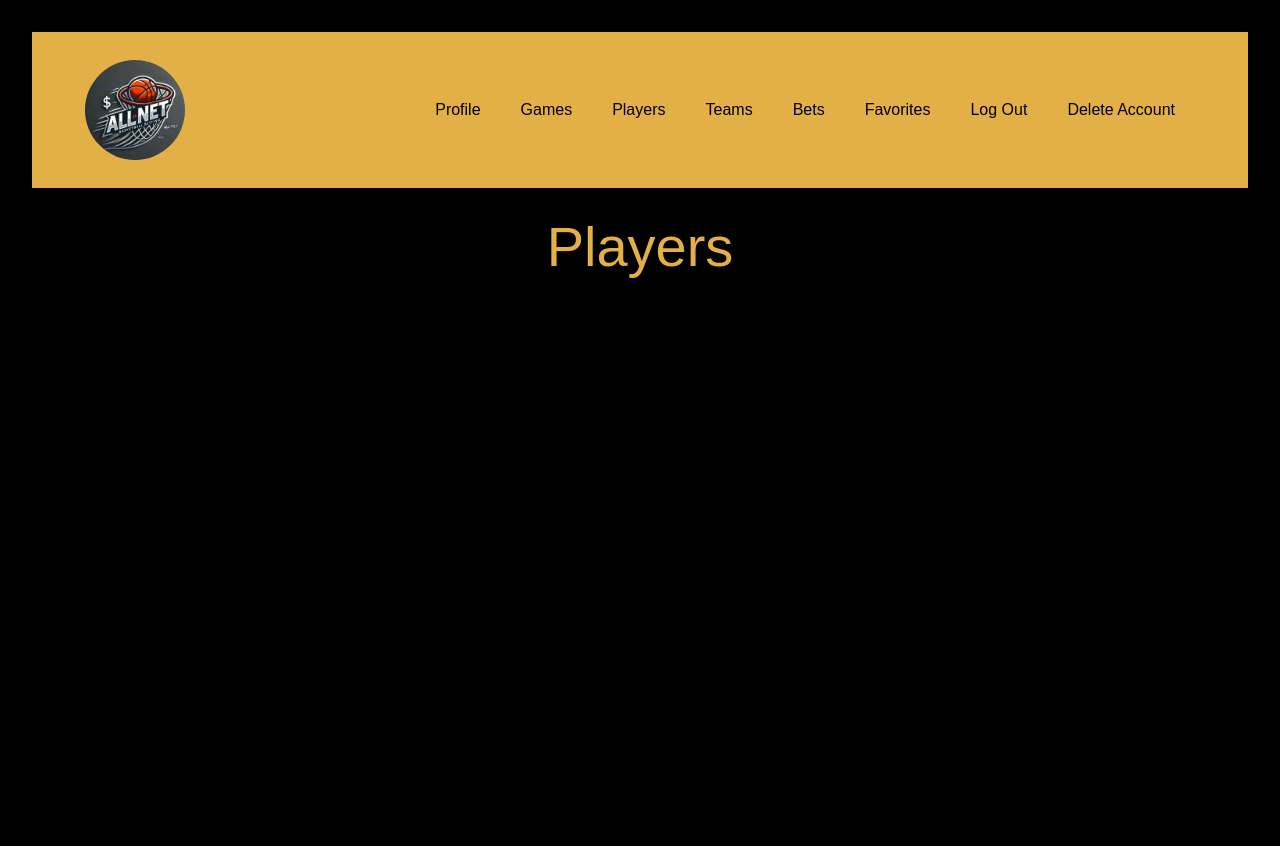
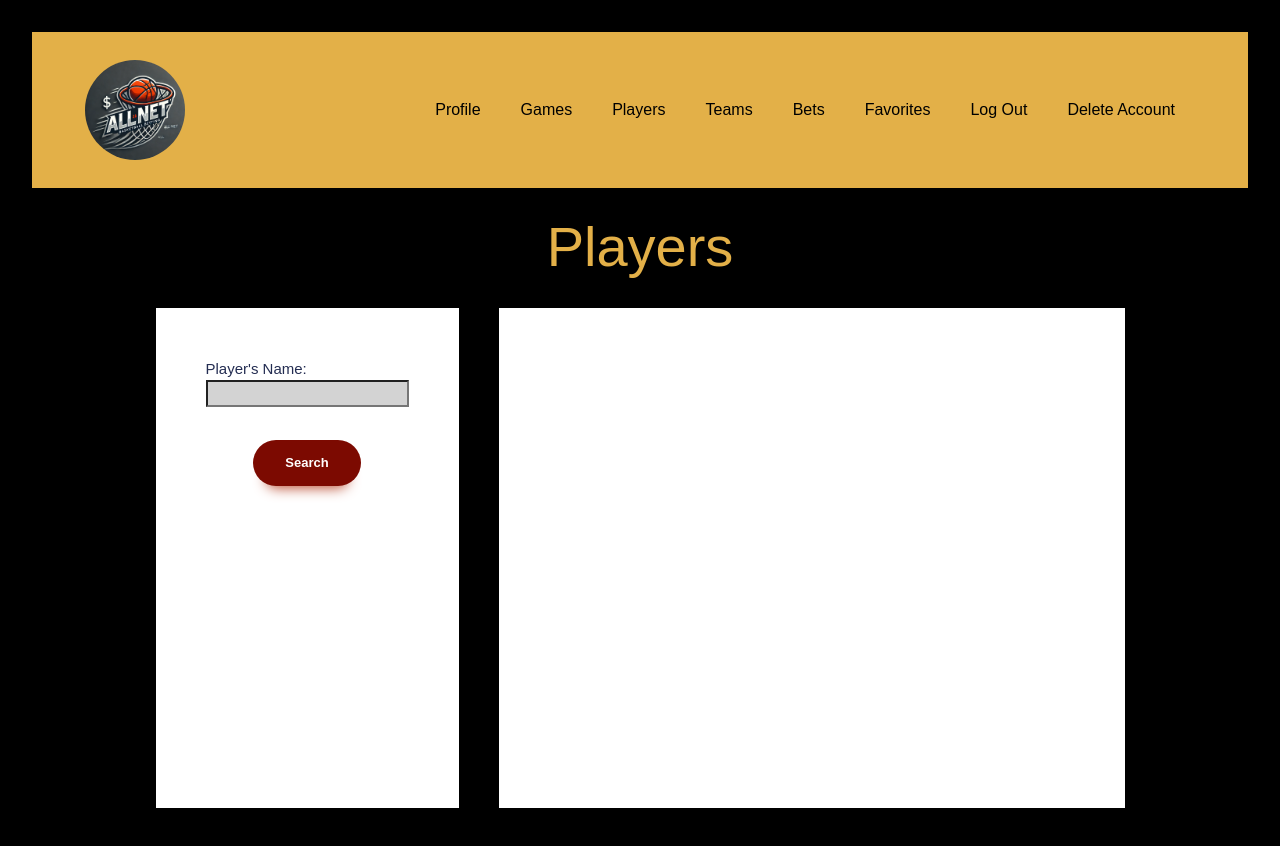
Before and after one commit to jdandridge86/Basketball2, a Vue app: page /players in a window 1280 px wide. Shown: the top 846 px of the page. Before the commit the page ends 800 px from the top, so only its background shows below. Built offline with nearby package versions, Linux system fonts and the light colour scheme.

Commit message:
Players Update

```diff
--- a/src/views/Players.vue
+++ b/src/views/Players.vue
@@ -6,9 +6,39 @@ import { useUserStore } from '@/stores/user'
 
 const userStore = useUserStore();
 
+const items = ref([])
 const router = useRouter()
+let playerName = ref("");
+let playerNameParam = playerName.value;
 
 const user = userStore.username;
+
+async function PlayerSearch (event, playerNameParam) {
+	event.preventDefault()
+
+  const token = userStore.token;
+
+
+		const url = `https://csci-430-server-dubbabadgmf8hpfk.eastus2-01.azurewebsites.net/players?name-search=${playerNameParam}`
+
+		const options = {
+			method: "GET",
+			headers: {
+				"Content-Type": "application/json",
+			},
+		}
+
+		let response = await fetch(url, options)
+
+		if (response.status === 200) {
+
+      let data = await response.json()
+      console.log(data)
+
+      items.value = data.data;
+
+		}
+	}
 
 
 async function logout (event) {
@@ -96,14 +126,69 @@ async function logout (event) {
 
   <main class="padding-block-700">
       <section class="container center vertical">
+        <!--"container center vertical"-->
           <h1 class="fs-primary-heading">Players</h1>
+          <section class="split">
+            <div class="search">
+              <label>Player's Name:   </label><br>
+              <input type="text" required id="playerName" v-model="playerName"><br><br>
+
+              <div class="centeredButton">
+                  <button class="button" @click="PlayerSearch($event, playerName)">Search</button>
+              </div>
+
+            </div>
+
+
+            <div class="results">
+              <div v-for="item in items" :FirstName="item.first_name" :LastName="item.last_name ":TeamName="item.team.full_name">
+                <p>Player's Name: {{ item.first_name}} {{ item.last_name }}</p>
+                <p>Team's Name: {{ item.team.full_name }}</p><br>
+              </div>
+            </div>
+          </section>
       </section>
   </main>
 </template>
 
 <style scoped>
+
+body {
+  font: Arial;
+  font-size: 14px;
+
+}
 :deep(a) {
   text-decoration: none;
   color: black;
 }
+
+h1 {
+  margin-bottom: 30px;
+}
+
+.split {
+  display: grid;
+  grid-template-columns: 1fr 2fr;
+
+  grid-template-areas: "search results";
+  grid-template-rows: 500px 500px;
+}
+
+.search {
+  background-color: white;
+  padding: 50px;
+  margin-right: 20px;
+}
+
+.results {
+  background-color: white;
+  margin-left: 20px;
+  padding: 25px;
+  overflow-y: auto;
+}
+
+.space {
+  padding: 25px;
+}
 </style>
```
Also changed, not shown: 5 other files (tests, documents, lock files or other folders).
